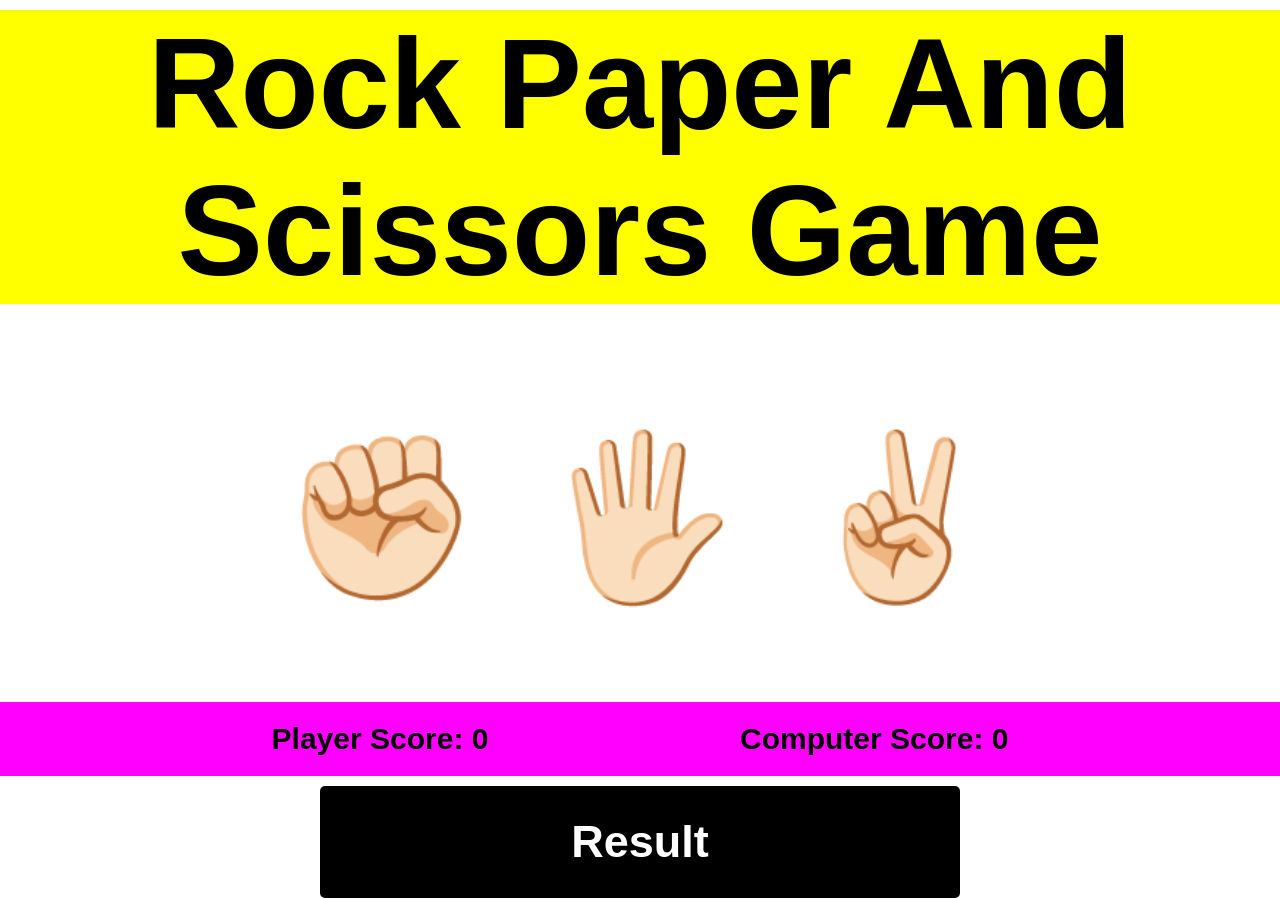
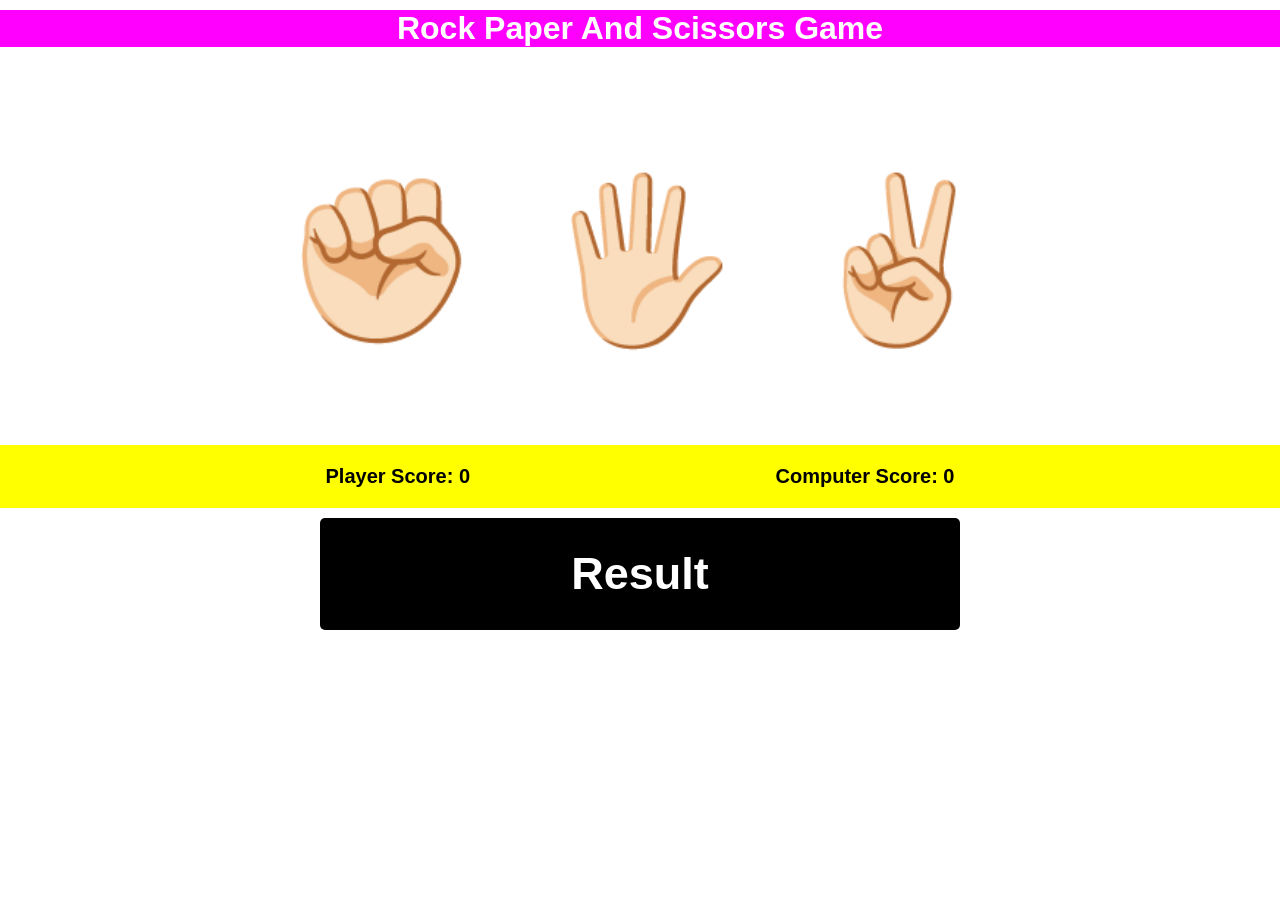
Before and after one commit to soumyajyotigh/rock-paper-scissor, a plain HTML site: page index.html in a window 1280 px wide. After the commit the page ends 800 px from the top, so only its background shows below. Drawn offline with Linux system fonts and the light colour scheme.

Commit message:
modified

```diff
--- a/css/index.css
+++ b/css/index.css
@@ -9,15 +9,16 @@ p{
     justify-content: space-evenly;
     padding: 20px;
     color: #000000;
-    font-size: 30px;
+    font-size: 20px;
     font-weight: 700;
-    background-color: #FF00FF;
+    background-color: #FFFF00;
 }
-h2{
-    font-size: 8rem;
+h3{
+    font-size: 2rem;
     text-align: center;
     margin-top: 10px;
-    background-color: #FFFF00;
+    background-color: #FF00FF;
+    color: #ffffff;
 }
 .buttons{
     display: flex;
--- a/index.html
+++ b/index.html
@@ -7,7 +7,7 @@
     <link rel="stylesheet" href="css/index.css">
 </head>
 <body>
-    <h2>Rock Paper And Scissors Game</h2>
+    <h3>Rock Paper And Scissors Game</h3>
 
 
     <div class="buttons">
@@ -20,7 +20,7 @@
         <span>Computer Score: <span id="computer-score">0</span></span>
     </p>
 
-    <h2 id="result">Result</h2>
+    <h3 id="result">Result</h3>
 
     <script src="Script/main.js"></script>
 </body>
```
